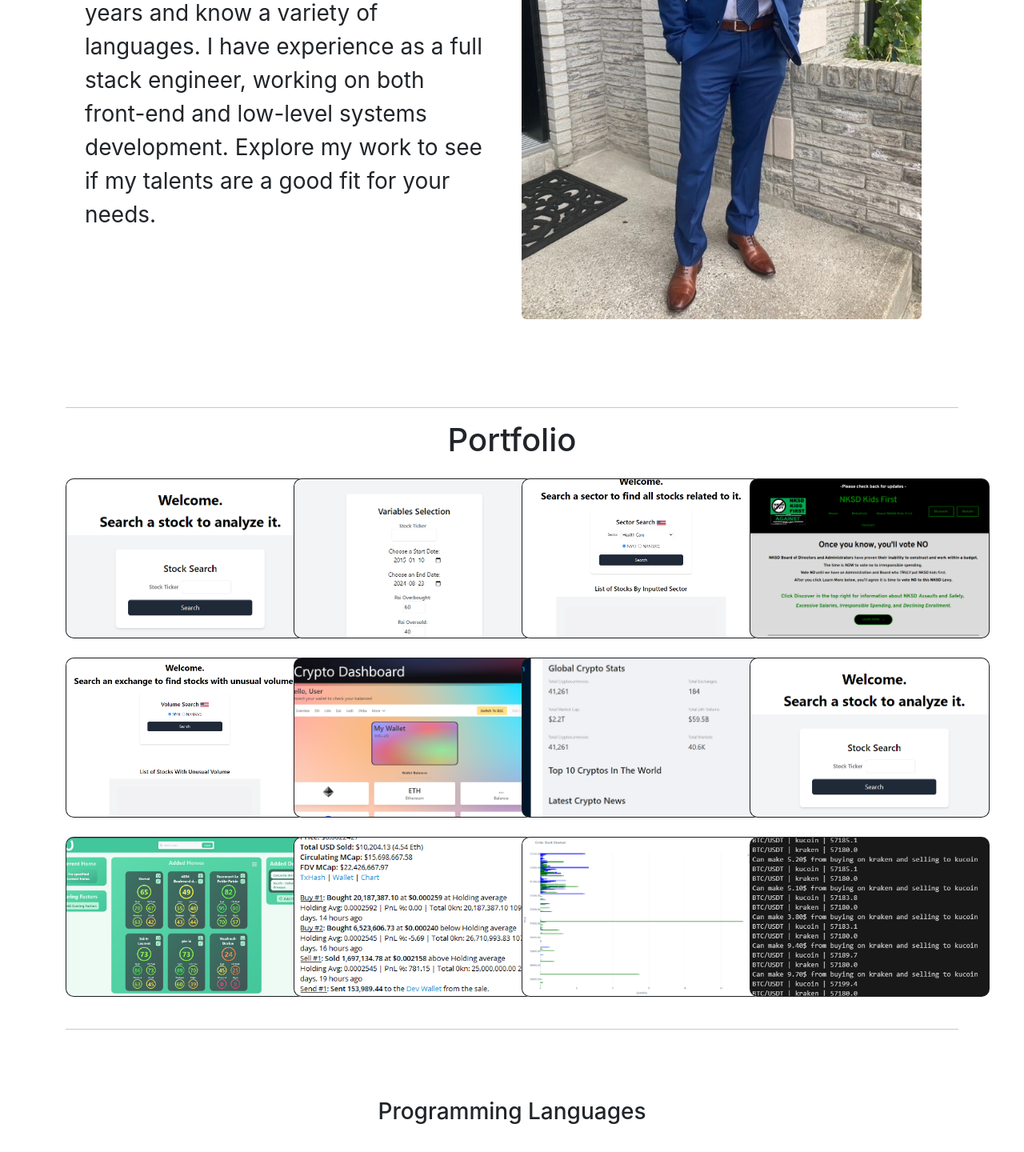
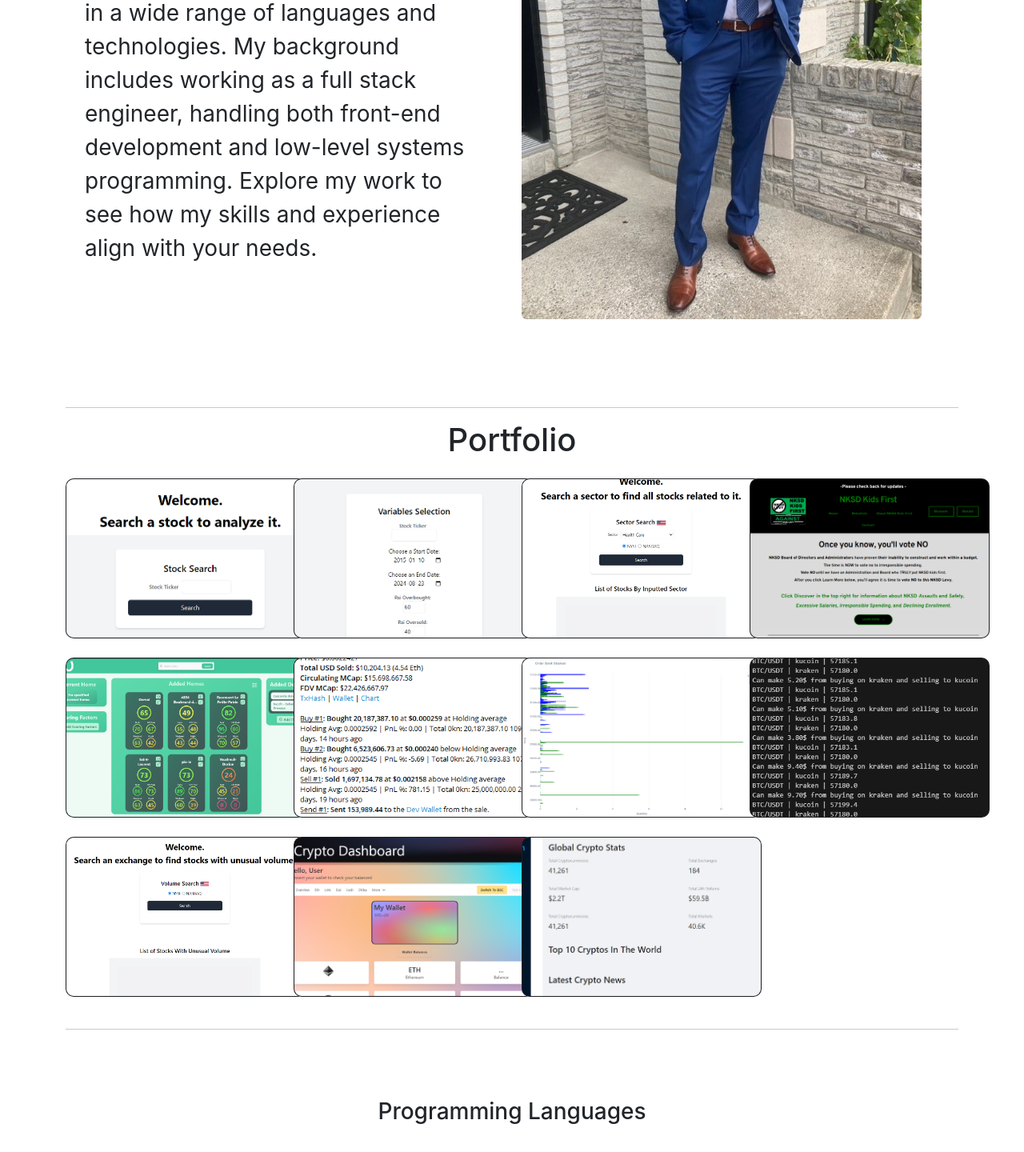
Before and after one commit to mandocino/Personal-Website, a React (Create React App) app in the folder website-portfolio/: page / in a window 1280 px wide. Shown: the part 1241-2681 px from the top of the page at 80% size. Built offline with nearby package versions, Linux system fonts and the light colour scheme; grey boxes are pictures that could not be loaded.

Commit message:
feat: remove redundant portfolio card
Remove redundant portfolio card that was a duplicate.
Change about me section.

```diff
--- a/website-portfolio/src/components/About.js
+++ b/website-portfolio/src/components/About.js
@@ -7,8 +7,8 @@ function About() {
         <div className="col-lg-6 mb-lg-0">
           <div className="p-4">
             <p className="fs-3">
-              Welcome to my website! I am Armando Mancino, a Software Engineer from Montreal, Canada. I have been programming for over 11 years and know a variety of languages. I have experience as a full stack engineer, working on both front-end and low-level systems development.
-              Explore my work to see if my talents are a good fit for your needs.
+              Welcome to my website! I’m Armando Mancino, a Software Engineer based in Montreal, Canada. With over 11 years of programming experience, I’ve developed expertise in a wide range of languages and technologies.
+              My background includes working as a full stack engineer, handling both front-end development and low-level systems programming. Explore my work to see how my skills and experience align with your needs.
             </p>
           </div>
         </div>
--- a/website-portfolio/src/components/Portfolio.js
+++ b/website-portfolio/src/components/Portfolio.js
@@ -131,130 +131,6 @@ function Portfolio() {
           <div className="col-md-3">
             <div className="card text-white bg-dark text-center mb-4">
               <img
-                src="/volumescanner.PNG"
-                className="card-img"
-                alt="Project 1"
-              />
-              <div className="card-img-overlay d-flex flex-column justify-content-center align-items-center p-0 overlay-content">
-                <h5 className="card-title mb-3">Stock Volume Scanner</h5>
-                <p className="card-title mb-3 p-2">
-                  Website that scans stocks which have unusual volume compared
-                  to their daily average volume on various exchanges.
-                </p>
-                <div className="d-flex gap-3">
-                  <a
-                    href="https://github.com/mandocino/Stock-Volume-Scanner"
-                    className="text-white"
-                  >
-                    <i className="fab fa-github fa-2x"></i>
-                  </a>
-                  <a
-                    href="https://mandoh.pythonanywhere.com/volumeUSA"
-                    className="text-white"
-                  >
-                    <i className="fas fa-external-link-alt fa-2x"></i>
-                  </a>
-                </div>
-              </div>
-            </div>
-          </div>
-
-          <div className="col-md-3">
-            <div className="card text-white bg-dark text-center mb-4">
-              <img
-                src="/cryptodashboard.PNG"
-                className="card-img"
-                alt="Project 1"
-              />
-              <div className="card-img-overlay d-flex flex-column justify-content-center align-items-center p-0 overlay-content">
-                <h5 className="card-title mb-3">Crypto Holdings Dashboard</h5>
-                <p className="card-title mb-3 p-2">
-                  Website that displays crypto holdings from a connected wallet.
-                </p>
-                <div className="d-flex gap-3">
-                  <a
-                    href="https://github.com/Cinodevv/CryptoDashboard"
-                    className="text-white"
-                  >
-                    <i className="fab fa-github fa-2x"></i>
-                  </a>
-                  <a
-                    href="https://crypto-dashboard-qjicjjfp7-cinodevv.vercel.app/overviewEthDashboard"
-                    className="text-white"
-                  >
-                    <i className="fas fa-external-link-alt fa-2x"></i>
-                  </a>
-                </div>
-              </div>
-            </div>
-          </div>
-
-          <div className="col-md-3">
-            <div className="card text-white bg-dark text-center mb-4">
-              <img
-                src="/cryptoapi.PNG"
-                className="card-img"
-                alt="Project 1"
-              />
-              <div className="card-img-overlay d-flex flex-column justify-content-center align-items-center p-0 overlay-content">
-                <h5 className="card-title mb-3">Crypto Api Platform</h5>
-                <p className="card-title mb-3 p-2">
-                  Website that displays information regarding cryptocurrencies
-                  and news articles.
-                </p>
-                <div className="d-flex gap-3">
-                  <a
-                    href="https://github.com/Cinodevv/CryptoDashApi"
-                    className="text-white"
-                  >
-                    <i className="fab fa-github fa-2x"></i>
-                  </a>
-                  <a
-                    href="https://crypto-dash-api.vercel.app/"
-                    className="text-white"
-                  >
-                    <i className="fas fa-external-link-alt fa-2x"></i>
-                  </a>
-                </div>
-              </div>
-            </div>
-          </div>
-
-          <div className="col-md-3">
-            <div className="card text-white bg-dark text-center mb-4">
-              <img
-                src="/StockAnalyzer.PNG"
-                className="card-img"
-                alt="Project 1"
-              />
-              <div className="card-img-overlay d-flex flex-column justify-content-center align-items-center p-0 overlay-content">
-                <h5 className="card-title mb-3">...</h5>
-                <p className="card-title mb-3 p-2">
-                  Analyzes a stock using python to verify if it is a good
-                  purchase.
-                </p>
-                <div className="d-flex gap-3">
-                  <a
-                    href="https://github.com/mandocino/Stock-Analyzer"
-                    className="text-white"
-                  >
-                    <i className="fab fa-github fa-2x"></i>
-                  </a>
-                  <a
-                    href="https://mandoh.pythonanywhere.com/analyzeHomepage"
-                    className="text-white"
-                  >
-                    <i className="fas fa-external-link-alt fa-2x"></i>
-                  </a>
-                </div>
-              </div>
-            </div>
-          </div>
-        </div>
-        <div className="row">
-          <div className="col-md-3">
-            <div className="card text-white bg-dark text-center mb-4">
-              <img
                 src="/iku.PNG"
                 className="card-img"
                 alt="Project 1"
@@ -348,6 +224,99 @@ function Portfolio() {
             </div>
           </div>
         </div>
+        <div className="row">
+          <div className="col-md-3">
+            <div className="card text-white bg-dark text-center mb-4">
+              <img
+                src="/volumescanner.PNG"
+                className="card-img"
+                alt="Project 1"
+              />
+              <div className="card-img-overlay d-flex flex-column justify-content-center align-items-center p-0 overlay-content">
+                <h5 className="card-title mb-3">Stock Volume Scanner</h5>
+                <p className="card-title mb-3 p-2">
+                  Website that scans stocks which have unusual volume compared
+                  to their daily average volume on various exchanges.
+                </p>
+                <div className="d-flex gap-3">
+                  <a
+                    href="https://github.com/mandocino/Stock-Volume-Scanner"
+                    className="text-white"
+                  >
+                    <i className="fab fa-github fa-2x"></i>
+                  </a>
+                  <a
+                    href="https://mandoh.pythonanywhere.com/volumeUSA"
+                    className="text-white"
+                  >
+                    <i className="fas fa-external-link-alt fa-2x"></i>
+                  </a>
+                </div>
+              </div>
+            </div>
+          </div>
+
+          <div className="col-md-3">
+            <div className="card text-white bg-dark text-center mb-4">
+              <img
+                src="/cryptodashboard.PNG"
+                className="card-img"
+                alt="Project 1"
+              />
+              <div className="card-img-overlay d-flex flex-column justify-content-center align-items-center p-0 overlay-content">
+                <h5 className="card-title mb-3">Crypto Holdings Dashboard</h5>
+                <p className="card-title mb-3 p-2">
+                  Website that displays crypto holdings from a connected wallet.
+                </p>
+                <div className="d-flex gap-3">
+                  <a
+                    href="https://github.com/Cinodevv/CryptoDashboard"
+                    className="text-white"
+                  >
+                    <i className="fab fa-github fa-2x"></i>
+                  </a>
+                  <a
+                    href="https://crypto-dashboard-qjicjjfp7-cinodevv.vercel.app/overviewEthDashboard"
+                    className="text-white"
+                  >
+                    <i className="fas fa-external-link-alt fa-2x"></i>
+                  </a>
+                </div>
+              </div>
+            </div>
+          </div>
+
+          <div className="col-md-3">
+            <div className="card text-white bg-dark text-center mb-4">
+              <img
+                src="/cryptoapi.PNG"
+                className="card-img"
+                alt="Project 1"
+              />
+              <div className="card-img-overlay d-flex flex-column justify-content-center align-items-center p-0 overlay-content">
+                <h5 className="card-title mb-3">Crypto Api Platform</h5>
+                <p className="card-title mb-3 p-2">
+                  Website that displays information regarding cryptocurrencies
+                  and news articles.
+                </p>
+                <div className="d-flex gap-3">
+                  <a
+                    href="https://github.com/Cinodevv/CryptoDashApi"
+                    className="text-white"
+                  >
+                    <i className="fab fa-github fa-2x"></i>
+                  </a>
+                  <a
+                    href="https://crypto-dash-api.vercel.app/"
+                    className="text-white"
+                  >
+                    <i className="fas fa-external-link-alt fa-2x"></i>
+                  </a>
+                </div>
+              </div>
+            </div>
+          </div>
+        </div>
       </div>
     </div>
   );
```
